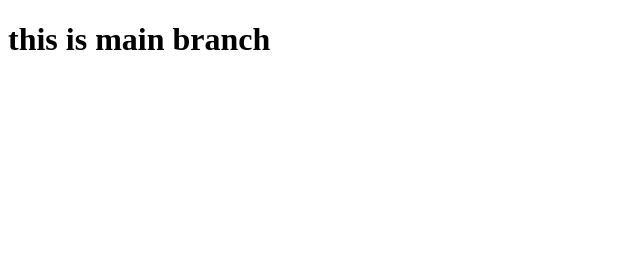
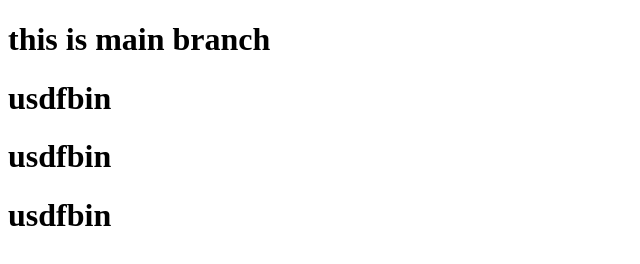
Before and after one commit to nishant0708/gdgg_trial, a plain HTML site: page index.html in a window 1280 px wide. Shown: the whole page, without its empty margins (0-640 px from the left). Drawn offline with Linux system fonts and the light colour scheme.

Commit message:
added few things

```diff
--- a/index.html
+++ b/index.html
@@ -7,6 +7,9 @@
 </head>
 <body>
     <h1>this is main branch</h1>
+    <h1> usdfbin</h1>
+    <h1> usdfbin</h1>
+    <h1> usdfbin</h1>
 
 </body>
 </html>
```
